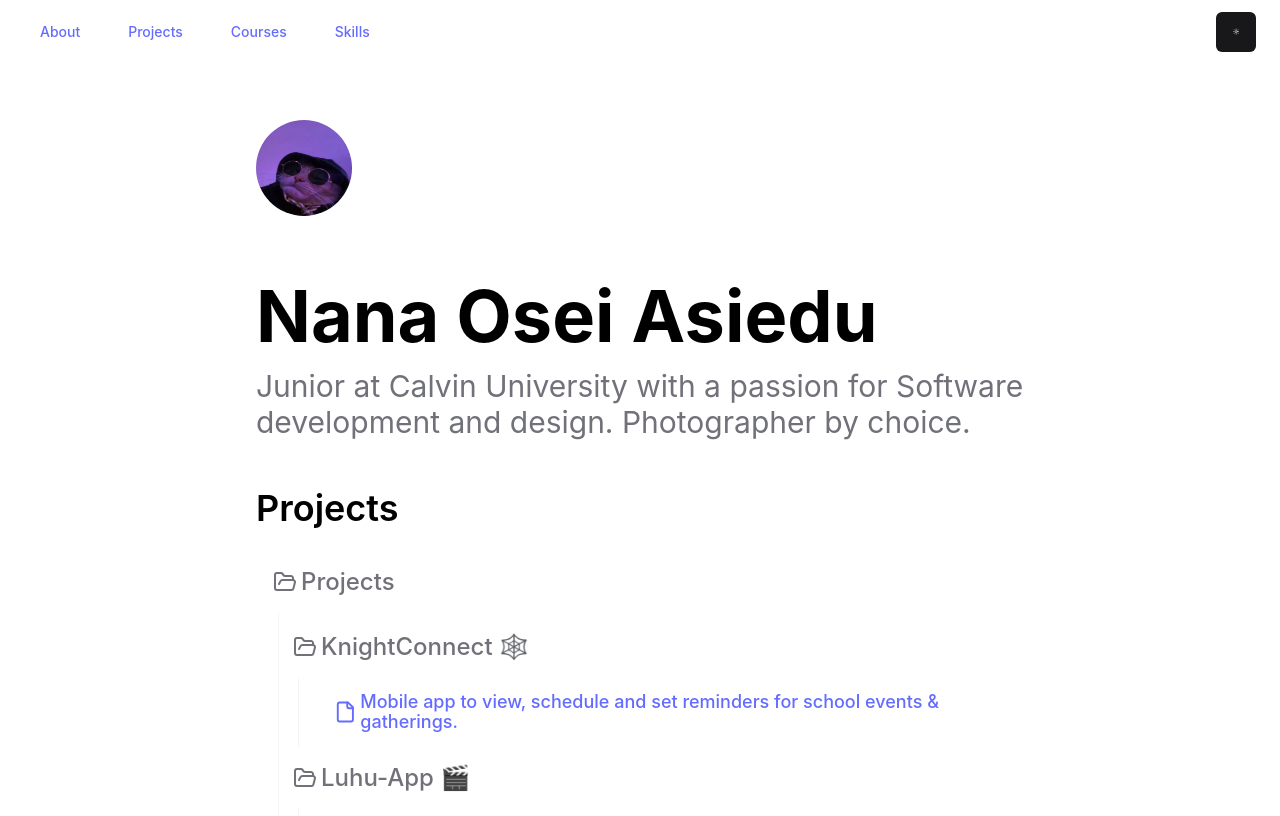
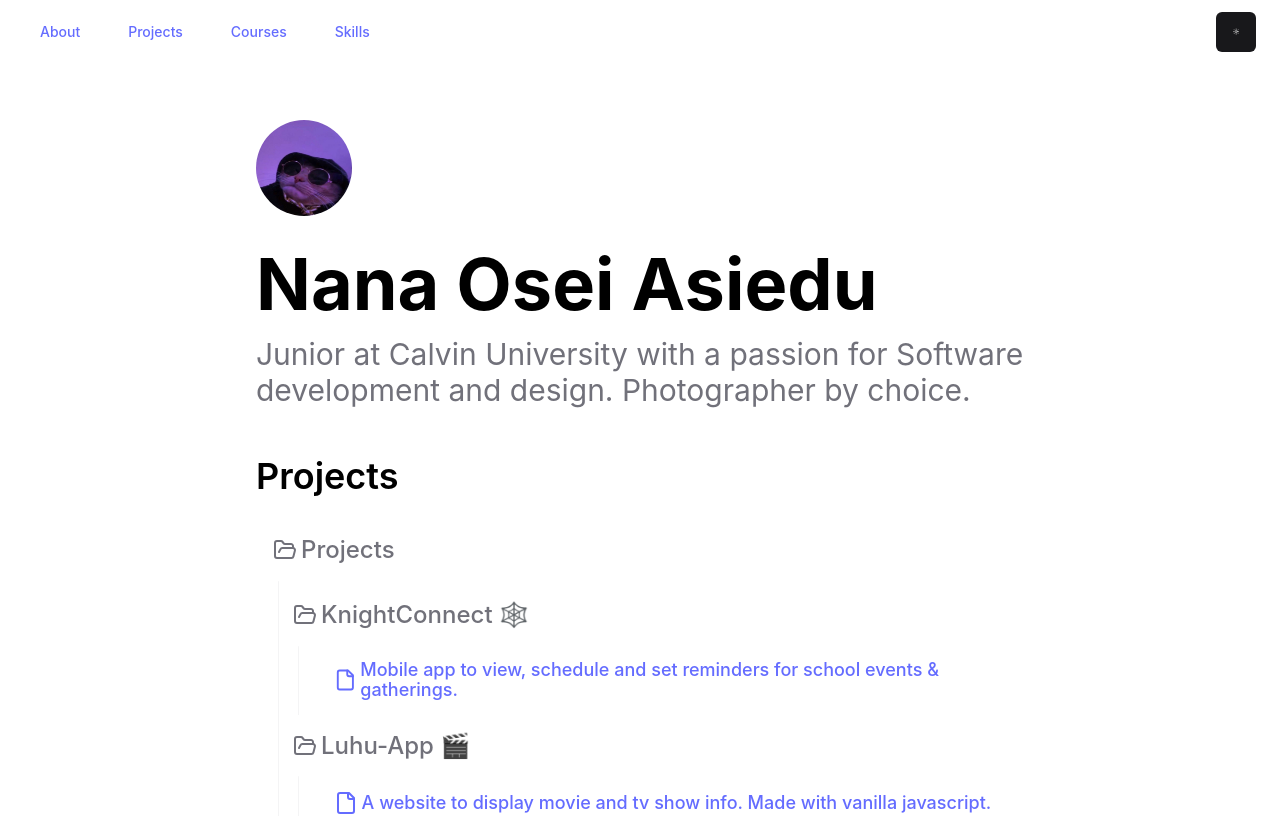
Before and after one commit to NanaAY/resume-site, a React (Vite) app: page / in a window 1280 px wide. Shown: the top 816 px of the page. Built offline with nearby package versions, Linux system fonts and the light colour scheme.

Commit message:
preparing to build & deploy

```diff
--- a/package.json
+++ b/package.json
@@ -1,5 +1,6 @@
 {
   "name": "resume-site",
+  "homepage": "https://NanaAY.github.io/resume-site/",
   "private": true,
   "version": "0.0.0",
   "type": "module",
@@ -8,7 +9,9 @@
     "build": "tsc -b && vite build",
     "lint": "eslint",
     "lint:fix": "eslint --fix",
-    "preview": "vite preview"
+    "preview": "vite preview",
+    "predeploy": "yarn build",
+    "deploy": "gh-pages -d dist"
   },
   "dependencies": {
     "@radix-ui/react-accordion": "^1.2.1",
@@ -22,6 +25,7 @@
     "class-variance-authority": "^0.7.0",
     "clsx": "^2.1.1",
     "eslint-config-airbnb-typescript": "^18.0.0",
+    "gh-pages": "^6.2.0",
     "lucide-react": "^0.460.0",
     "react": "^18.3.1",
     "react-dom": "^18.3.1",
--- a/src/App.tsx
+++ b/src/App.tsx
@@ -128,7 +128,7 @@ function App() {
             <AvatarFallback>NA</AvatarFallback>
           </Avatar>
 
-          <h1 className="mt-16 mb-4 font-bold text-7xl animate-slidein [--slidein-delay:500ms] opacity-0">
+          <h1 className="mt-8 mb-4 font-bold text-7xl animate-slidein [--slidein-delay:500ms] opacity-0">
             Nana Osei Asiedu
           </h1>
           <p className="mb-4 text-3xl text-muted-foreground animate-slidein [--slidein-delay:700ms] opacity-0">
--- a/src/components/tree-view-api.tsx
+++ b/src/components/tree-view-api.tsx
@@ -10,7 +10,7 @@ import React, {
   useCallback,
   useContext,
   useEffect,
-  useMemo,
+  // useMemo,
   useState,
 } from "react";
 import { Button } from "@/components/ui/button";
@@ -230,8 +230,8 @@ const Folder = forwardRef<
       isSelect,
       children,
       ...props
-    },
-    ref
+    }
+    // ref
   ) => {
     const {
       direction,
@@ -380,7 +380,7 @@ const CollapseButton = forwardRef<
   return (
     <Button
       variant={"ghost"}
-      className="h-8 w-fit p-1 absolute bottom-1 right-2"
+      className="h-4 w-4 rounded-full p-1 absolute bottom-1 right-2"
       onClick={
         expendedItems && expendedItems.length > 0
           ? closeAll
--- a/vite.config.ts
+++ b/vite.config.ts
@@ -5,6 +5,7 @@ import { defineConfig } from "vite";
 // https://vite.dev/config/
 export default defineConfig({
   plugins: [react()],
+  base: "/resume-site",
   resolve: {
     alias: {
       "@": path.resolve(__dirname, "./src"),
```
Also changed, not shown: src/main.tsx (+11 -11 lines), 1 other file (tests, documents, lock files or other folders).
